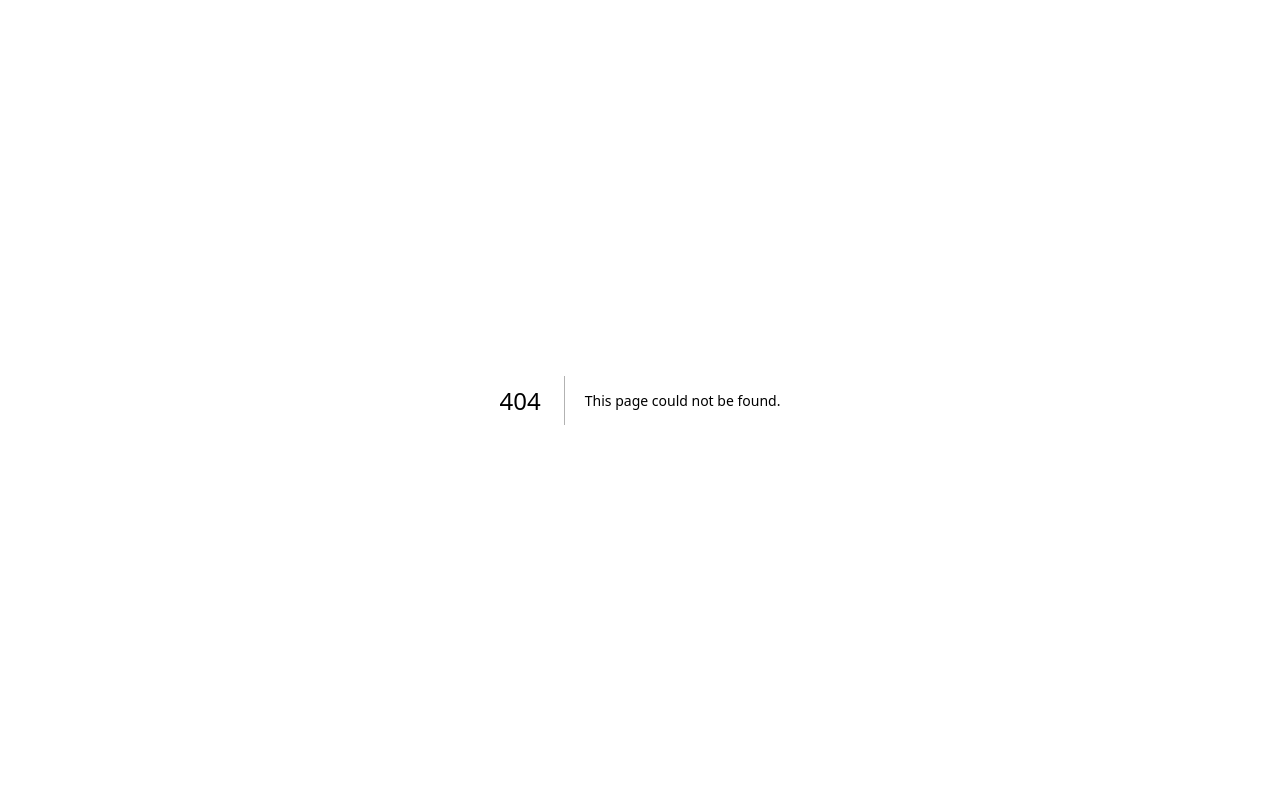
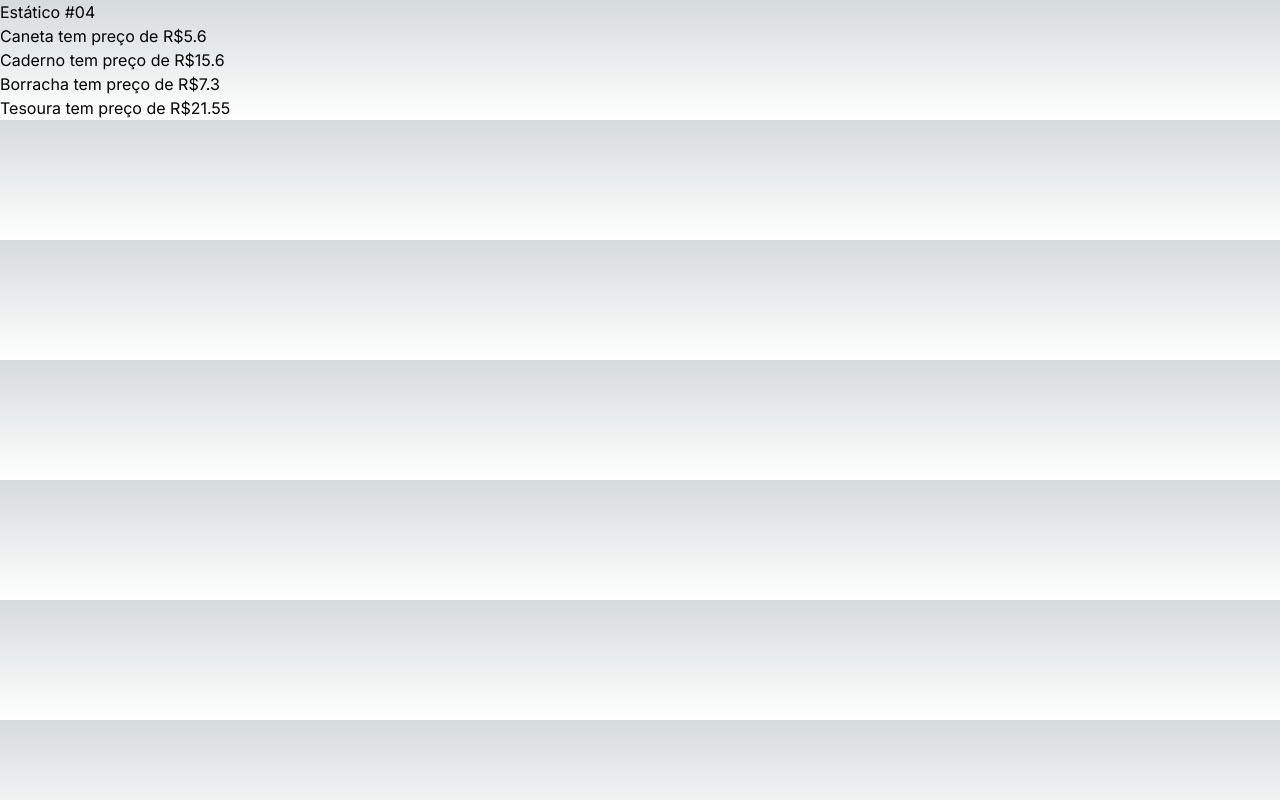
Before and after one commit to DevDaniloFerrari/meeting-scheduler, a Next.js app: page /estatico4 in a window 1280 px wide. Before the commit this address had no page. Built offline with nearby package versions, Linux system fonts and the light colour scheme.

Commit message:
exemplo de SSG com api

```diff
--- /dev/null
+++ b/app/api/produtos/route.js
@@ -0,0 +1,10 @@
+import { NextResponse } from 'next/server';
+
+export async function GET() {
+  return NextResponse.json([
+    {id: 1, nome: 'Caneta', preco: 5.60},
+    {id: 2, nome: 'Caderno', preco: 15.60},
+    {id: 3, nome: 'Borracha', preco: 7.30},
+    {id: 4, nome: 'Tesoura', preco: 21.55},
+  ]);
+}
--- /dev/null
+++ b/app/estatico4/page.jsx
@@ -0,0 +1,20 @@
+async function obterProdutos() {
+  const response = await fetch("http://localhost:3000/api/produtos");
+  const produtos = await response.json();
+  return produtos;
+}
+
+export default async function Estatico4() {
+  const produtos = await obterProdutos();
+
+  return (
+    <div>
+      <h1>Estático #04</h1>
+      <ul>
+        {produtos.map((produto) => (
+          <li key={produto.id}>{produto.nome} tem preço de R${produto.preco}</li>
+        ))}
+      </ul>
+    </div>
+  );
+}
```
